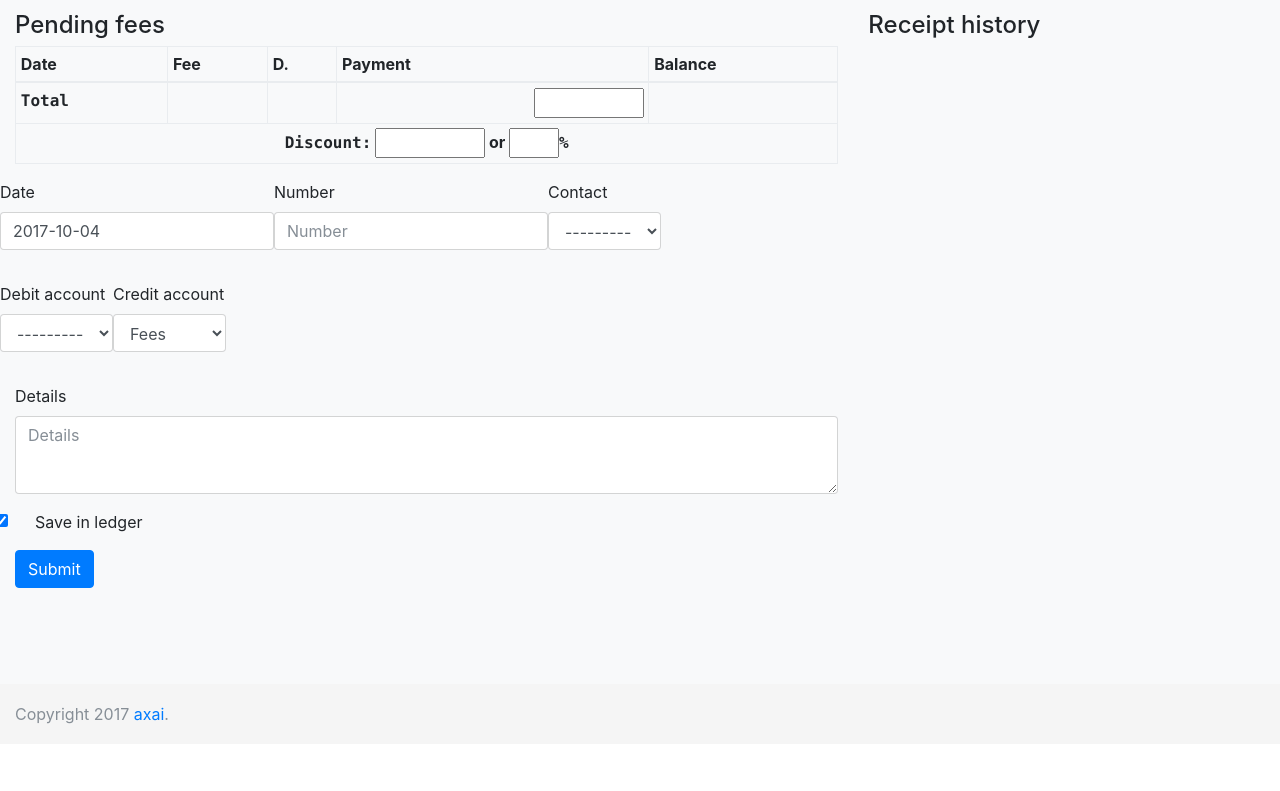
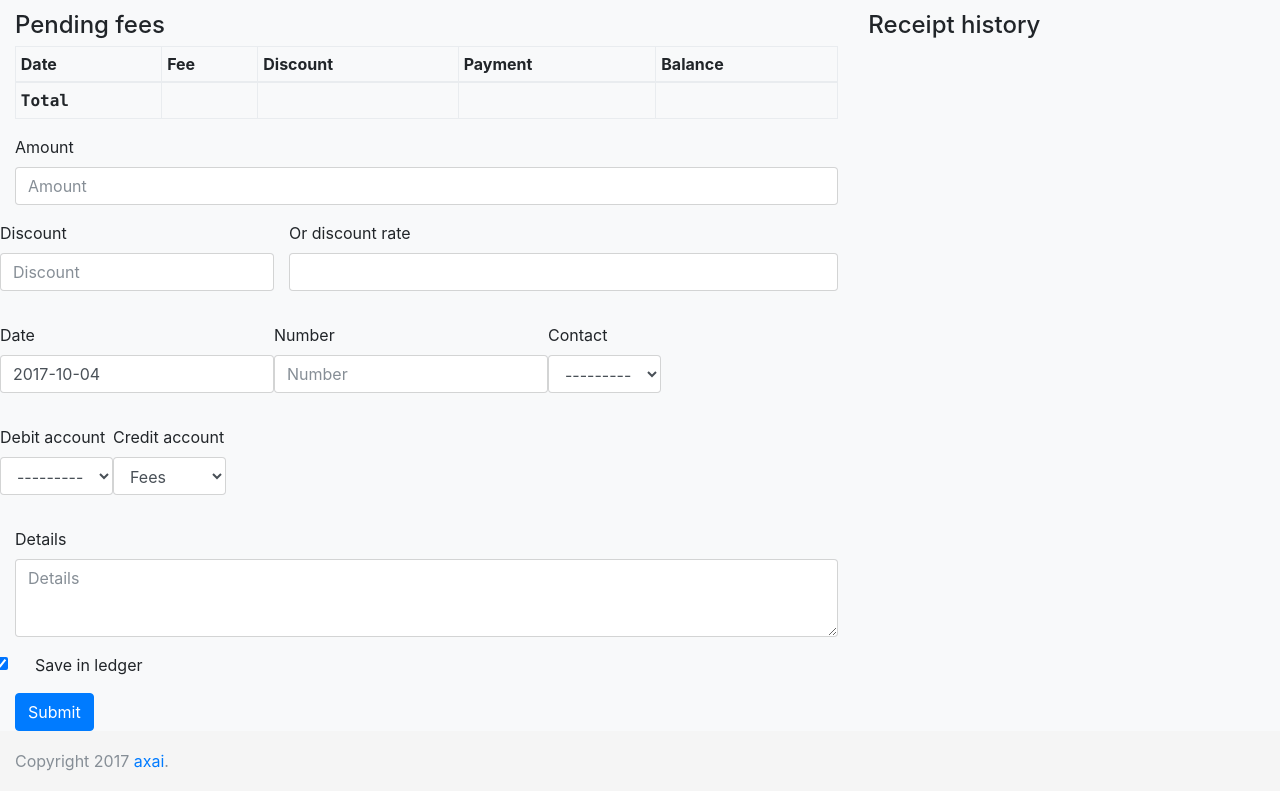
Before and after one commit to jackbravo/condorest-django, a Django app: template templates/revenue/create_receipt.html in a window 1280 px wide. Shown: the part 56-847 px from the top of the page. Before the commit the page ends 780 px from the top, so only its background shows below. Run offline with Django 3.2, Linux system fonts and the light colour scheme; the template is opened without the code that fills it: values that come from a table or form of the project are taken from there, others are empty; data comes from the database, SQL or seed files in the repository; some libraries are stand-ins or nearby versions.

Commit message:
Add discount and discount_rate as fields in the receipt

```diff
--- a/revenue/forms.py
+++ b/revenue/forms.py
@@ -6,7 +6,9 @@ from revenue.models import Receipt
 class ReceiptForm(forms.ModelForm):
     class Meta:
         model = Receipt
-        fields = ('date', 'contact', 'number', 'details', 'debit_account', 'credit_account', 'amount', 'save_in_ledger')
+        fields = ('amount', 'discount', 'discount_rate',
+                  'date', 'contact', 'number', 'details',
+                  'debit_account', 'credit_account', 'save_in_ledger',)
         widgets = {
             'details': forms.Textarea(attrs={'cols': 80, 'rows': 3}),
         }
--- a/revenue/models.py
+++ b/revenue/models.py
@@ -1,3 +1,4 @@
+from django.core.exceptions import ValidationError
 from django.db import models
 from django.template.defaultfilters import date
 from django.utils import timezone
@@ -14,6 +15,12 @@ class Receipt(IncomeExpenseNote):
         related_name='receipt_credit_accounts',
         default=3 # lambda: Account.objects.get(name='Fees')
     )
+    discount = models.DecimalField(blank=True, max_digits=13, decimal_places=2)
+    discount_rate = models.IntegerField(blank=True)
+
+    def clean(self):
+        if self.discount and self.discount_rate:
+            raise ValidationError(_('Use only discount amount or discount rate, not both.'))
 
 
 class FeeLine(models.Model):
--- a/static/js/create_receipt.js
+++ b/static/js/create_receipt.js
@@ -1,10 +1,10 @@
 
 $(document).ready(function() {
-    $(".fee-payment-total input").blur(function () {
+    $("#id_amount").blur(function () {
         var payment_total = parse_decimal(this.value);
-        var discount_rate = parse_decimal($('.fee-discount-rate input').val()).dividedBy(100);
-        var discount = parse_decimal($('.fee-discount input').val());
-        this.value = payment_total.toFormat(2);
+        var discount_rate = parse_decimal($('#id_discount_rate').val()).dividedBy(100);
+        var discount = parse_decimal($('#id_discount').val());
+        this.value = payment_total.toFixed(2);
 
         var balance = new BigNumber('0.00');
         $(".fee-row").each(function () {
@@ -38,9 +38,9 @@ $(document).ready(function() {
             } else {
                 $(this).addClass('table-warning').removeClass('table-success');
                 if (!discount_rate.isZero() || !month_discount.isZero()) {
-                    $('.discount-row').addClass('table-danger');
+                    $('.discount-row').addClass('bg-danger');
                 } else {
-                    $('.discount-row').removeClass('table-danger');
+                    $('.discount-row').removeClass('bg-danger');
                 }
             }
 
@@ -53,22 +53,22 @@ $(document).ready(function() {
         $('.fee-balance-total').text(balance.toFormat(2));
     });
 
-    $(".fee-discount-rate input").blur(function () {
+    $("#id_discount_rate").blur(function () {
         var discount_rate = parse_decimal(this.value);
-        this.value = discount_rate.toFormat(0);
+        this.value = discount_rate.toFixed(0);
         if (!discount_rate.isZero()) {
-            $('.fee-discount input').val('');
+            $('#id_discount').val('');
         }
-        $(".fee-payment-total input").blur();
+        $("#id_amount").blur();
     });
 
-    $(".fee-discount input").blur(function () {
+    $("#id_discount").blur(function () {
         var discount = parse_decimal(this.value);
-        this.value = discount.toFormat(2);
+        this.value = discount.toFixed(2);
         if (!discount.isZero()) {
-            $('.fee-discount-rate input').val('');
+            $('#id_discount_rate').val('');
         }
-        $(".fee-payment-total input").blur();
+        $("#id_amount").blur();
     });
 
     $('#id_date').datepicker({dateFormat: "yy-mm-dd"});
--- a/templates/revenue/create_receipt.html
+++ b/templates/revenue/create_receipt.html
@@ -7,7 +7,6 @@
 <div class="row">
 
     <div class="col-md-8">
-    <form method="post">
         <h4>Pending fees</h4>
         <!-- fees -->
         <table id="fees" class="table table-striped table-bordered table-hover table-sm">
@@ -15,7 +14,7 @@
             <tr>
                 <th>Date</th>
                 <th>Fee</th>
-                <th>D.</th>
+                <th>Discount</th>
                 <th>Payment</th>
                 <th>Balance</th>
             </tr>
@@ -36,24 +35,23 @@
                 <th><samp>Total</samp></th>
                 <th class="text-right"><samp class="fee-amount-total">{{ balance|intcomma }}</samp></th>
                 <th class="text-right"><samp class="fee-discount-total"></samp></th>
-                <th class="text-right"><samp class="fee-payment-total">
-                    <input class="text-right" title="amount" name="amount" style="width: 110px">
-                </samp></th>
+                <th class="text-right"><samp class="fee-payment-total"></samp></th>
                 <th class="text-right"><samp class="fee-balance-total">{{ balance|intcomma }}</samp></th>
-            </tr>
-            <tr class="discount-row">
-                <th colspan="5" class="text-center">
-                    <samp>Discount:</samp>
-                    <samp class="fee-discount"><input class="text-right" title="discount" name="discount" style="width: 110px"></samp>
-                    or
-                    <samp class="fee-discount-rate"><input class="text-right" title="discount-rate" name="discount_rate" style="width: 50px">%</samp>
-                </th>
             </tr>
         </tfoot>
         </table>
 
+        <form method="post">
         {% bootstrap_form_errors form %}
         {% csrf_token %}
+        {% bootstrap_field form.amount form_group_class="form-group font-weight-bold lead" %}
+        <div class="discount-row form-group row">
+            {% bootstrap_field form.discount form_group_class="col" %}
+            <div class="col">
+                <label class="control-label" for="id_discount">Or discount rate</label>
+                <input class="form-control" id="id_discount_rate" name="discount_rate" title="Discount rate" type="number">
+            </div>
+        </div>
         <div class="form-group row">
             {% bootstrap_field form.date form_group_class="col" %}
             {% bootstrap_field form.number form_group_class="col" %}
@@ -69,7 +67,7 @@
         {% buttons %}
             <button type="submit" class="btn btn-primary">Submit</button>
         {% endbuttons %}
-    </form>
+        </form>
     </div>
 
     <div class="col-md-4">
```
Also changed, not shown: revenue/migrations/0001_initial.py.
